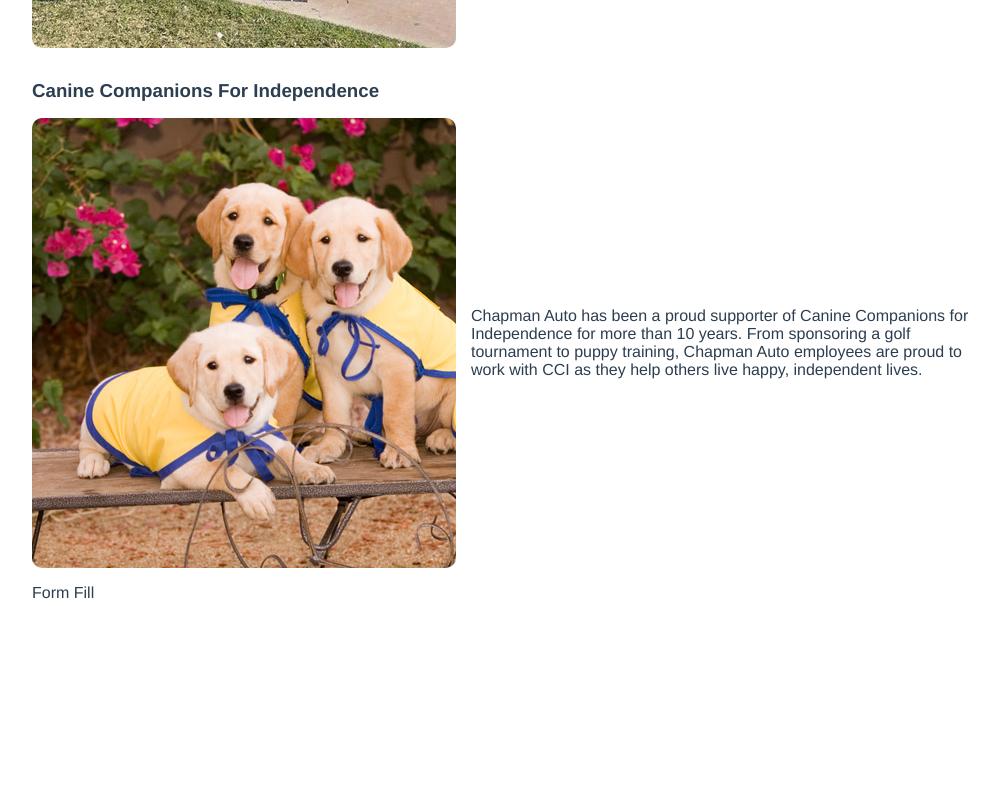
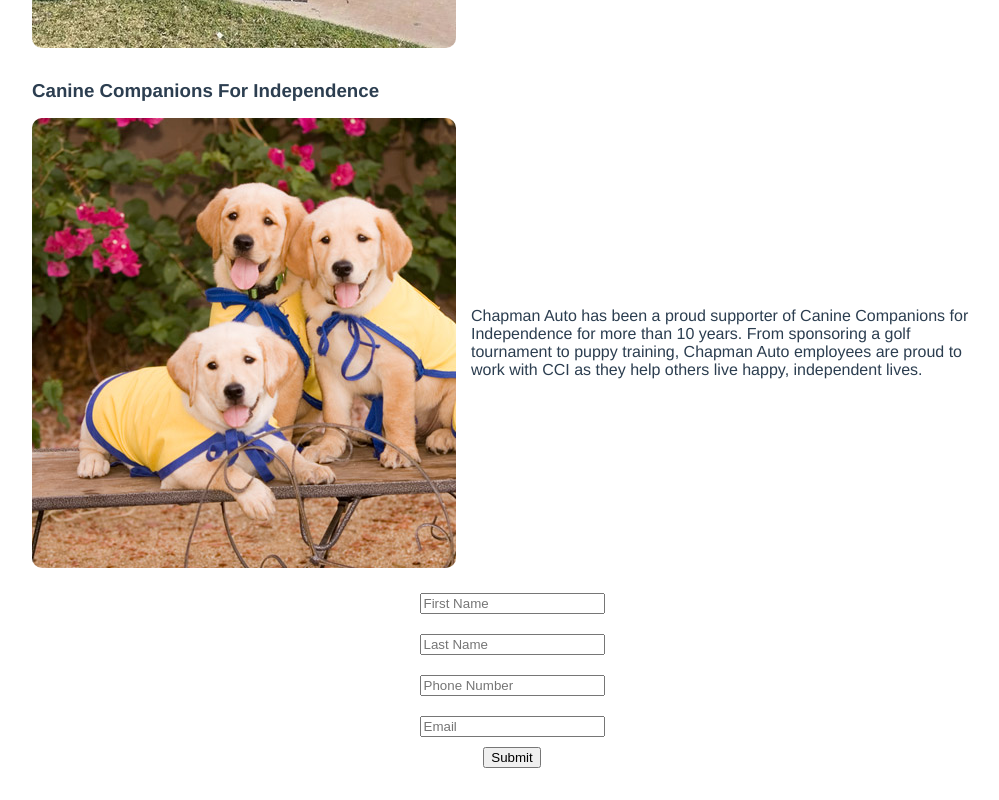
Before and after one commit to Blake-Trapnell/developer-assessment-2, a Vue app: page / in a window 1280 px wide. Shown: the part 933-1733 px from the top of the page, without its empty margins (128-1127 px from the left). Before the commit the page ends 1583 px from the top, so only its background shows below. Built offline with nearby package versions, Linux system fonts and the light colour scheme; no server answers.

Commit message:
added form and submit functionality

```diff
--- a/src/components/form-fill.vue
+++ b/src/components/form-fill.vue
@@ -1,6 +1,15 @@
 <template>
-    <div>
-        <p>Form Fill</p>
+    <div class="form-fill">
+        <div v-for="(event, index) in inputs" :key="index" class="form">
+            <input :placeHolder="event.placeHolder"/>
+        </div>
+        <button v-on:click="submitForm">Submit</button>
+        <div v-if="loading == true">
+            <h4>Loading...</h4>
+        </div>
+        <div v-if="submitted == true">
+            <h4>Submitted!</h4>
+        </div>
     </div>
 </template>
 
@@ -9,6 +18,8 @@ export default {
     name: 'FormFill',
     data() {
         return {
+            submitted: false,
+            loading: false,
             inputs: [
                 {
                     placeHolder: 'First Name',
@@ -25,8 +36,29 @@ export default {
             ],
         };
     },
+    methods: {
+        submitForm() {
+        this.loading = true
+        setTimeout(()=> {
+        this.loading = false
+        this.submitted = true
+        }, 1500)
+        },
+    },
 };
 </script>
 <style lang="scss" scoped>
-
+.form-fill {
+    display: flex;
+    flex-direction: column;
+    align-items: center;
+    margin-top: 15px;
+}
+.form {
+display: flex;
+flex-direction: column;
+    input {
+        margin: 10px;
+    }
+}
 </style>
```
